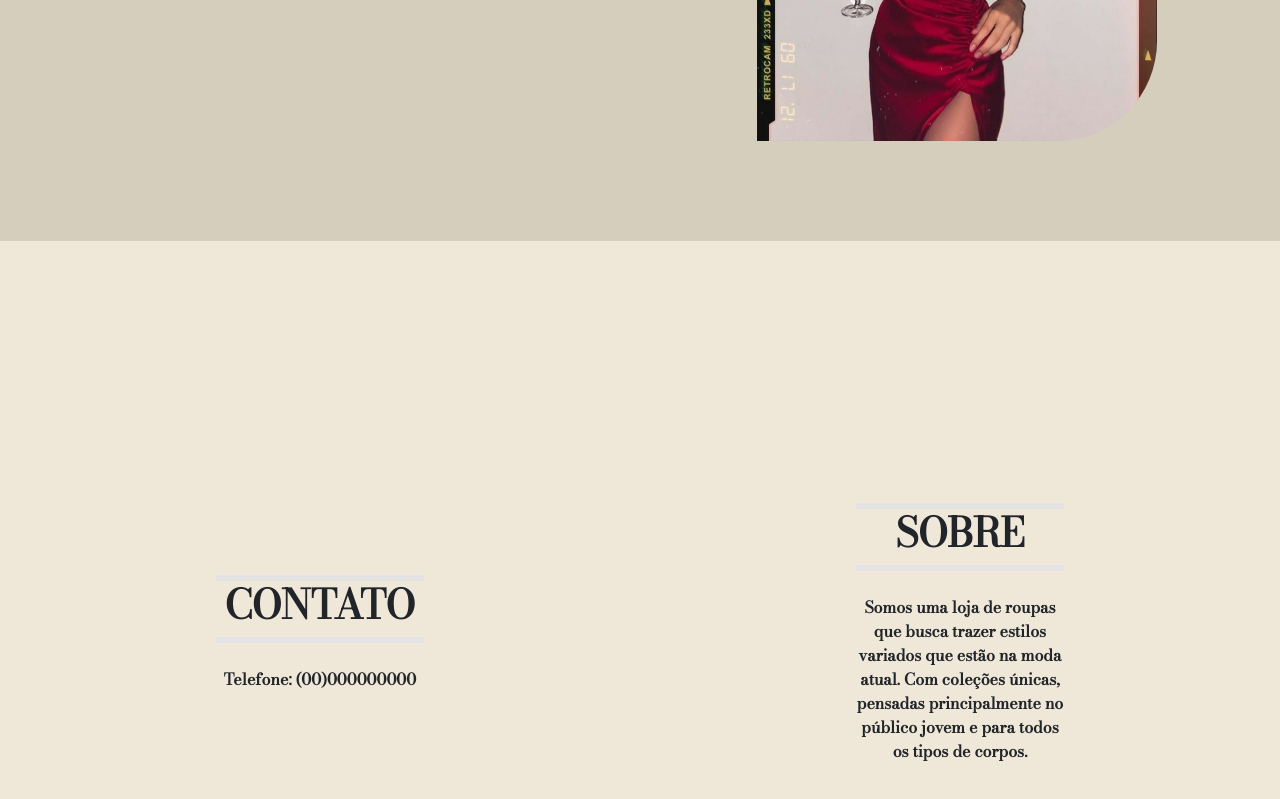
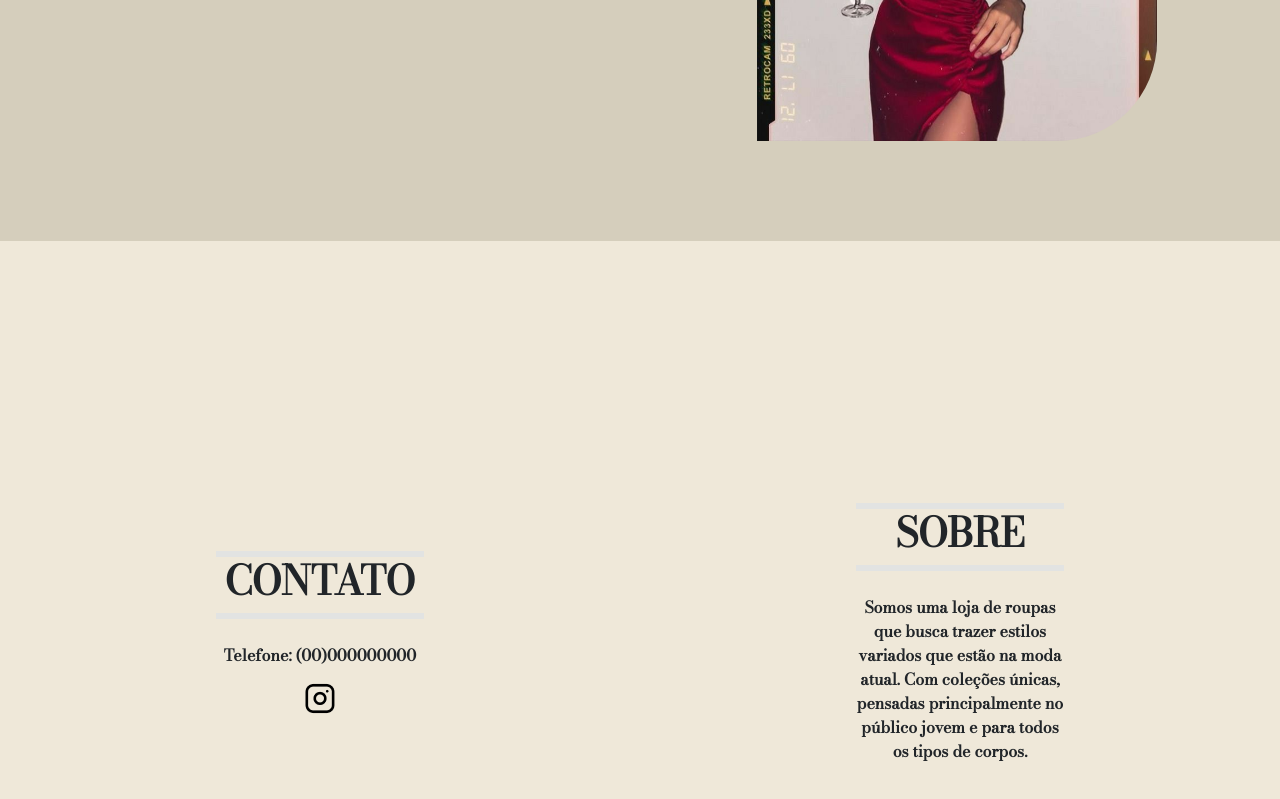
Before and after one commit to TDSSV23/Lumiere, a plain HTML site: page index.html in a window 1280 px wide. Shown: the part 6149-6948 px from the top of the page. Drawn offline with nearby package versions, Linux system fonts and the light colour scheme; a web font is replaced by a local one.

Commit message:
commit
atualização de comentarios

```diff
--- a/index.html
+++ b/index.html
@@ -240,11 +240,11 @@
             <br>
             <p class="text-center b sub-titulo fs-6">
               Telefone: (00)000000000
-            <!-- <p>
-              <img src="img/icons-whats.png" class="img-fluid" alt="">
-              <img src="img/icons-facebook.png" class="img-fluid" alt="">
-              <img src="img/icons-instragram.png" class="img-fluid" alt="">
-            </p> -->
+            <p>
+              <!-- <img src="img/icons-whats.png" class="img-fluid" alt=""> -->
+              <!-- <img src="img/icons-facebook.png" class="img-fluid" alt=""> -->
+              <a href="https://instagram.com/_lumiere__store?igshid=MzRlODBiNWFlZA==" class="link-dark"><img src="img/icons-instragram.png" class="img-fluid" alt=""></a>
+            </p>
             </p>
           </div>
         </div>
```
